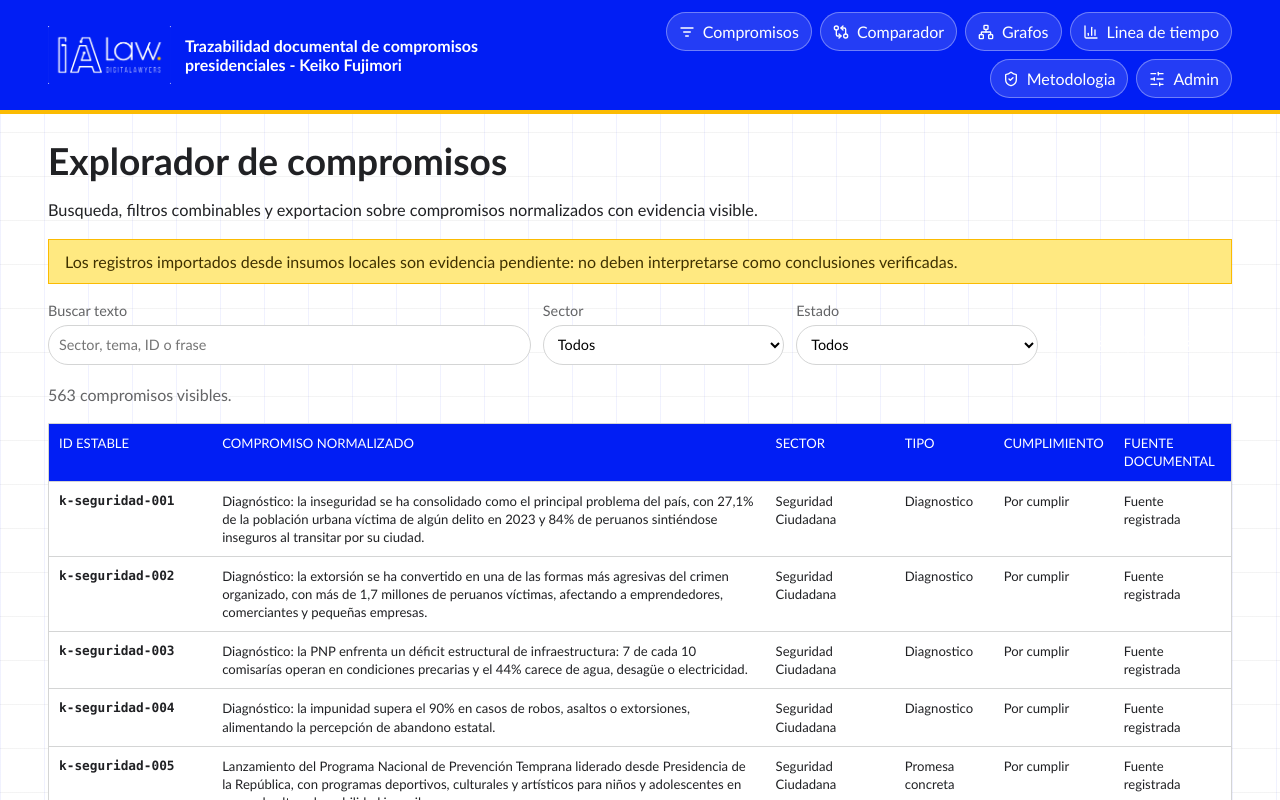
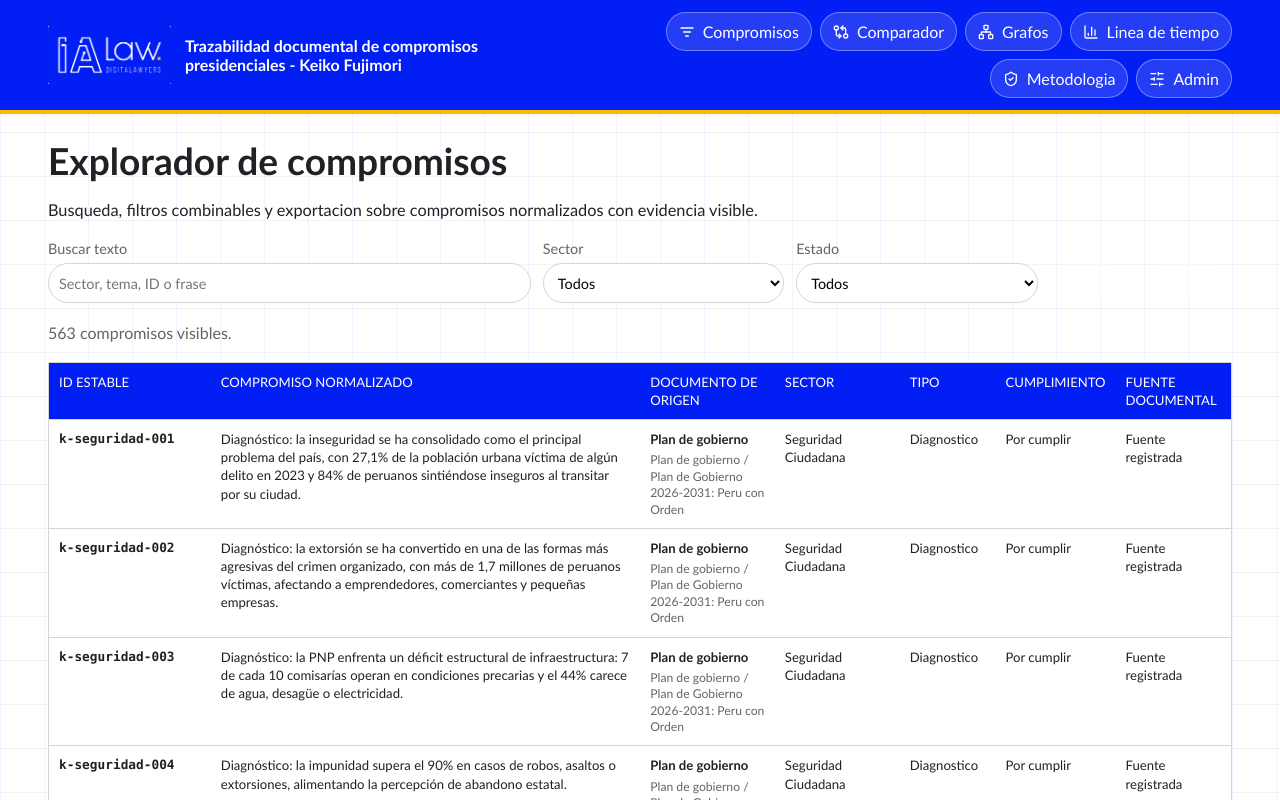
Before and after one commit to fatimatv/trazabilidad-politica-peru, a Next.js app: page /commitments in a window 1280 px wide. Shown: the top 800 px of the page. Built offline with nearby package versions, Linux system fonts and the light colour scheme.

Commit message:
Close approval flow and show commitment origins

```diff
--- a/app/commitments/[id]/page.tsx
+++ b/app/commitments/[id]/page.tsx
@@ -30,6 +30,8 @@ export default async function CommitmentDetailPage({ params }: { params: Promise
             <p><strong>Tipo:</strong> {item.kind}</p>
             <p><strong>Sector:</strong> {item.sector} / {item.topic}</p>
             <p><strong>Emisor:</strong> {item.speaker} - {item.organization}</p>
+            <p><strong>Documento de origen:</strong> {item.sourceType} / {item.documentTitle}</p>
+            <p><strong>Fecha del documento:</strong> {item.emittedAt && item.emittedAt !== "PENDIENTE-CONFIRMAR" ? item.emittedAt : "Pendiente de precisar"}</p>
             <p><strong>Instrumento previsto:</strong> {item.expectedInstrument ?? "No especificado"}</p>
             <p><strong>Plazo:</strong> {item.announcedDeadline ?? "No especificado"}</p>
             <p><strong>Condiciones:</strong> {item.caveats ?? "Sin salvedades registradas"}</p>
@@ -37,7 +39,7 @@ export default async function CommitmentDetailPage({ params }: { params: Promise
           <div className="card">
             <h2>Cadena de aterrizaje</h2>
             <div className="flow">
-              <div>Fuente<br /><strong>{item.documentTitle}</strong></div>
+              <div>Fuente<br /><strong>{item.sourceType}</strong></div>
               <div>Registro<br /><strong>{sourceStateLabel(item.verificationState)}</strong></div>
               <div>Cumplimiento<br /><strong>{item.implementationState}</strong></div>
               <div>Resultado<br /><strong>Por evaluar</strong></div>
--- a/app/commitments/page.tsx
+++ b/app/commitments/page.tsx
@@ -7,7 +7,6 @@ export default function CommitmentsPage() {
     <>
       <h1>Explorador de compromisos</h1>
       <p className="lede">Busqueda, filtros combinables y exportacion sobre compromisos normalizados con evidencia visible.</p>
-      <div className="demo-banner">Los registros importados desde insumos locales son evidencia pendiente: no deben interpretarse como conclusiones verificadas.</div>
       <CommitmentFilters rows={commitments} sectors={getSectors()} />
     </>
   );
--- a/app/globals.css
+++ b/app/globals.css
@@ -268,6 +268,14 @@ td:first-child {
   font-family: Consolas, "Courier New", monospace;
   font-size: 0.8rem;
   font-weight: 700;
+}
+
+td small {
+  color: var(--muted);
+  display: block;
+  font-size: 0.76rem;
+  line-height: 1.35;
+  margin-top: 4px;
 }
 
 .section-heading {
@@ -780,6 +788,13 @@ td:first-child {
   opacity: 0.55;
 }
 
+.approval-complete {
+  color: #047857;
+  font-size: 0.86rem;
+  font-weight: 800;
+  margin: 6px 0 0;
+}
+
 .review-flow {
   display: grid;
   gap: 8px;
--- a/components/CommitmentFilters.tsx
+++ b/components/CommitmentFilters.tsx
@@ -13,7 +13,12 @@ export function CommitmentFilters({ rows, sectors }: { rows: Commitment[]; secto
   const filtered = useMemo(() => {
     const needle = q.trim().toLowerCase();
     return rows.filter((item) => {
-      const matchesText = !needle || [item.stableId, item.normalizedText, item.sector, item.topic].join(" ").toLowerCase().includes(needle);
+      const matchesText =
+        !needle ||
+        [item.stableId, item.normalizedText, item.sector, item.topic, item.sourceType, item.documentTitle]
+          .join(" ")
+          .toLowerCase()
+          .includes(needle);
       const matchesSector = sector === "all" || item.sector === sector;
       const matchesState = state === "all" || item.implementationState === state || item.verificationState === state;
       return matchesText && matchesSector && matchesState;
--- a/components/CommitmentTable.tsx
+++ b/components/CommitmentTable.tsx
@@ -10,15 +10,21 @@ function sourceStateLabel(row: Commitment) {
   return "Fuente pendiente";
 }
 
-export function CommitmentTable({ rows, showSource = false }: { rows: Commitment[]; showSource?: boolean }) {
+function sourceDetail(row: Commitment) {
+  return [row.sourceType, row.documentTitle, row.emittedAt && row.emittedAt !== "PENDIENTE-CONFIRMAR" ? row.emittedAt : null]
+    .filter(Boolean)
+    .join(" / ");
+}
+
+export function CommitmentTable({ rows }: { rows: Commitment[]; showSource?: boolean }) {
   return (
     <div className="table-wrap">
       <table>
         <thead>
           <tr>
             <th>ID estable</th>
-            {showSource ? <th>Fuente</th> : null}
             <th>Compromiso normalizado</th>
+            <th>Documento de origen</th>
             <th>Sector</th>
             <th>Tipo</th>
             <th>Cumplimiento</th>
@@ -29,8 +35,11 @@ export function CommitmentTable({ rows, showSource = false }: { rows: Commitment
           {rows.map((row) => (
             <tr key={row.id}>
               <td><Link href={`/commitments/${row.id}`}>{row.stableId}</Link>{row.isDemo ? <DemoBadge /> : null}</td>
-              {showSource ? <td>{row.documentTitle}</td> : null}
               <td>{row.normalizedText}</td>
+              <td>
+                <strong>{row.sourceType}</strong>
+                <small>{sourceDetail(row)}</small>
+              </td>
               <td>{row.sector}</td>
               <td>{row.kind}</td>
               <td>{row.implementationState}</td>
--- a/lib/demo-data.ts
+++ b/lib/demo-data.ts
@@ -97,6 +97,10 @@ function sourceTitle(sourceId: string) {
   return sources.find((source) => source.id === sourceId)?.title ?? "Fuente documental";
 }
 
+function sourceType(sourceId: string) {
+  return sources.find((source) => source.id === sourceId)?.type ?? "Fuente documental";
+}
+
 function getThemeName(themeId: string) {
   return themeName.get(themeId) ?? themeId;
 }
@@ -111,6 +115,7 @@ function planToCommitment(item: ReferenceProposal): Commitment {
     id: `c-${item.id}`,
     stableId: item.id,
     sourceId: "src-plan-gobierno",
+    sourceType: "Plan de gobierno",
     documentTitle: "Plan de Gobierno 2026-2031: Peru con Orden",
     emittedAt: "PENDIENTE-CONFIRMAR",
     speaker: "Fuerza Popular",
@@ -150,6 +155,7 @@ function debateToCommitment(item: ReferenceDeclaration): Commitment {
     id: `c-${item.id}`,
     stableId: item.id,
     sourceId,
+    sourceType: sourceType(sourceId),
     documentTitle: sourceTitle(sourceId),
     emittedAt: "PENDIENTE-CONFIRMAR",
     speaker: item.vocero ?? "Keiko Fujimori",
@@ -234,6 +240,7 @@ function parseSpeechCommitments(): Commitment[] {
         id: `c-${stableId}`,
         stableId,
         sourceId: "src-investidura",
+        sourceType: "Mensaje presidencial",
         documentTitle: "Mensaje a la Nación del 28 de julio de 2026",
         emittedAt: "2026-07-28",
         speaker: "Keiko Fujimori",
--- a/lib/metrics.ts
+++ b/lib/metrics.ts
@@ -18,7 +18,7 @@ export function filterCommitments(params: { q?: string; sector?: string; state?:
   return commitments.filter((item) => {
     const matchesQuery =
       !q ||
-      [item.stableId, item.normalizedText, item.originalExcerpt, item.sector, item.topic, item.speaker]
+      [item.stableId, item.normalizedText, item.originalExcerpt, item.sector, item.topic, item.speaker, item.sourceType, item.documentTitle]
         .join(" ")
         .toLowerCase()
         .includes(q);
@@ -88,6 +88,9 @@ export function toCsv(rows: Commitment[]) {
     "sector",
     "topic",
     "kind",
+    "sourceType",
+    "documentTitle",
+    "emittedAt",
     "normalizedText",
     "implementationState",
     "sourceState",
--- a/lib/types.ts
+++ b/lib/types.ts
@@ -70,6 +70,7 @@ export type Commitment = {
   id: string;
   stableId: string;
   sourceId: string;
+  sourceType: string;
   documentTitle: string;
   emittedAt?: string;
   speaker: string;
```
Also changed, not shown: components/DocumentUploadWorkbench.tsx (+13 -11 lines), 1 other file (tests, documents, lock files or other folders).
